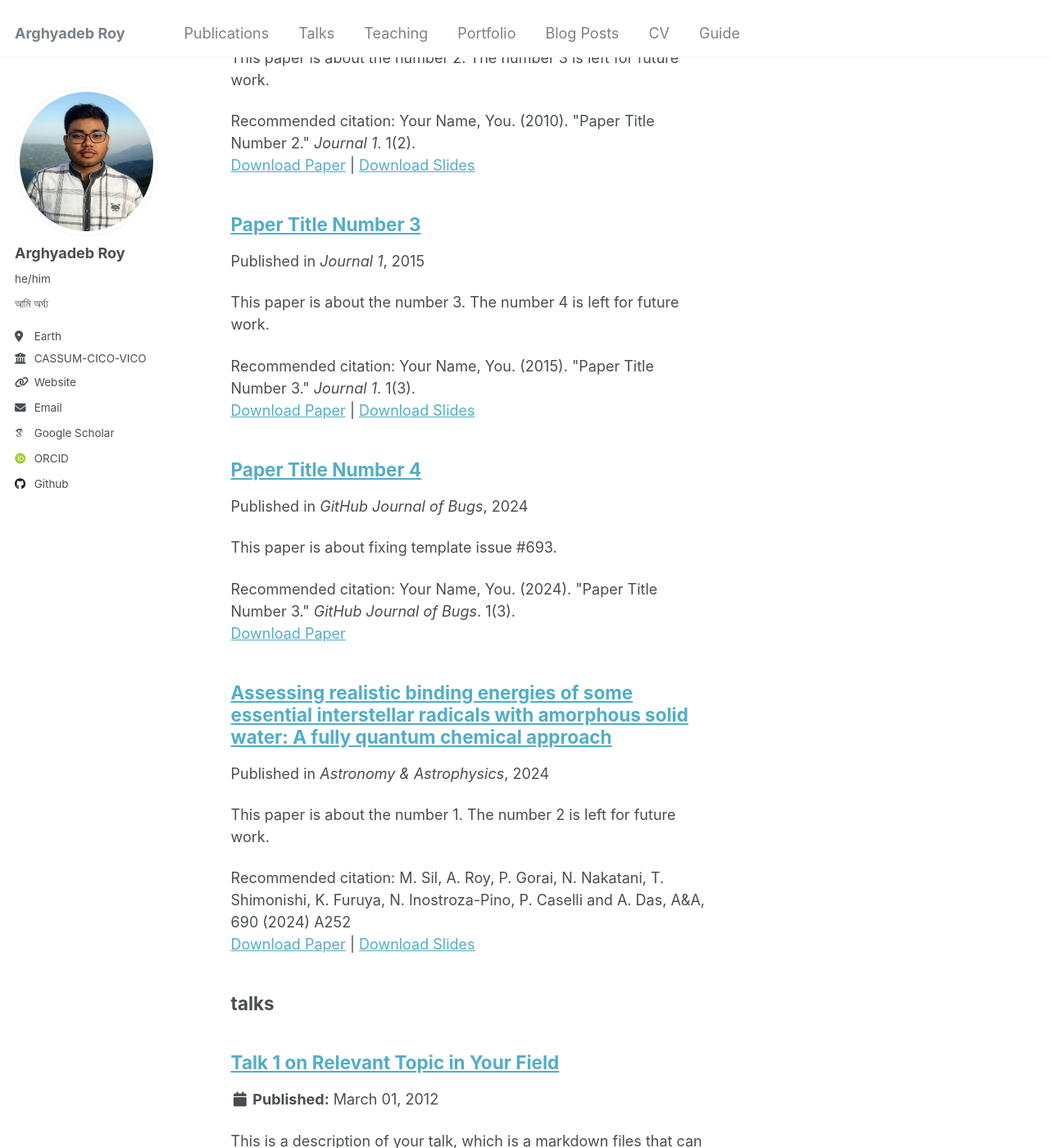
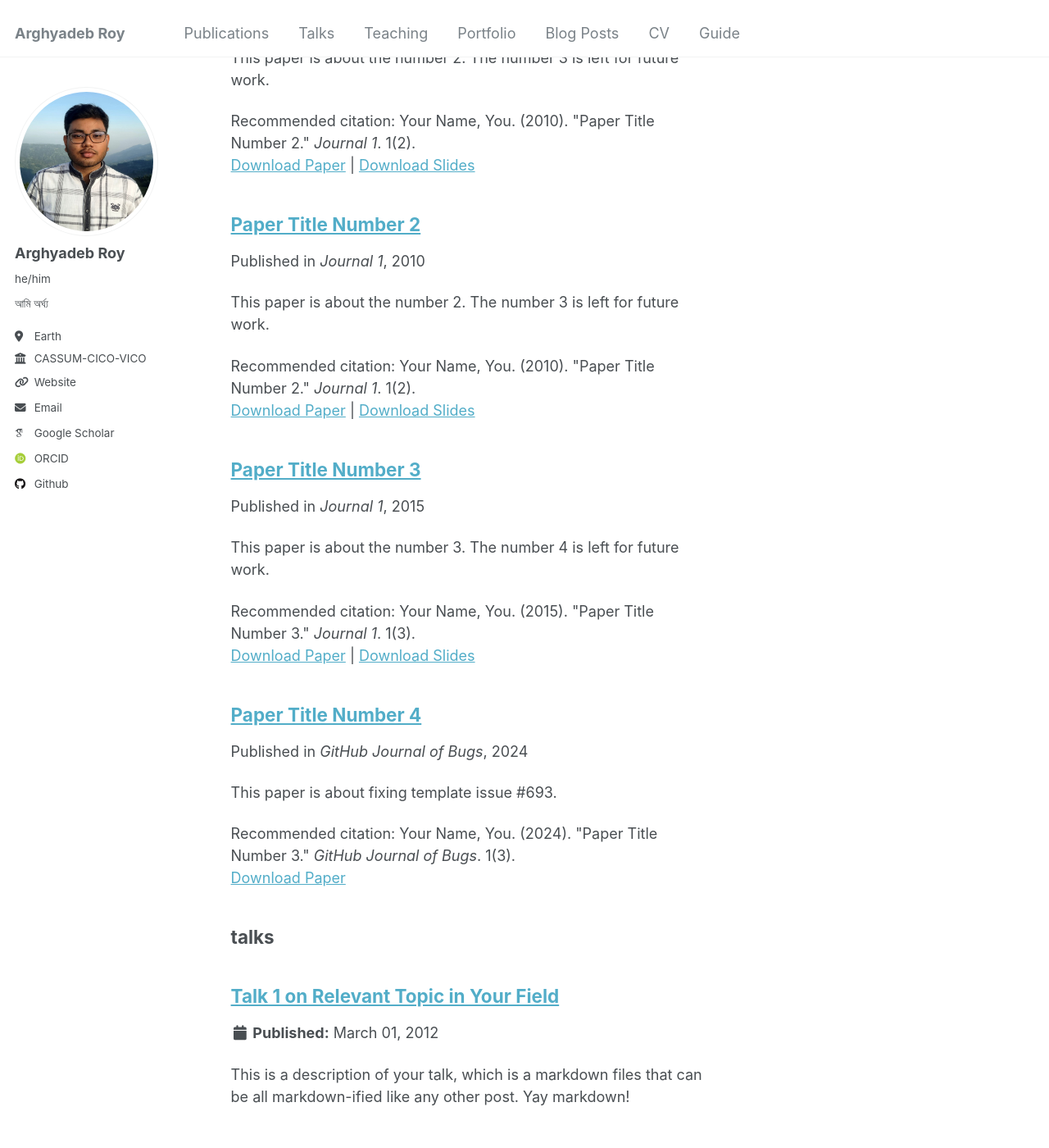
Before and after one commit to arghyadebroy/arghyadebroy.github.io, a Jekyll site: the page built from _pages/sitemap.md, in a window 1280 px wide and 1400 px high, scrolled down 4117 px. Shown: the whole window at 82% size. Built offline with Jekyll 4.4.1, drawn with Linux system fonts in a browser that asks for light colours; some web fonts are replaced.

Commit message:
Update 2009-10-01-paper-title-number-1.md

```diff
--- a/_publications/2009-10-01-paper-title-number-1.md
+++ b/_publications/2009-10-01-paper-title-number-1.md
@@ -1,14 +1,14 @@
 ---
-title: "Assessing realistic binding energies of some essential interstellar radicals with amorphous solid water: A fully quantum chemical approach"
+title: "Paper Title Number 2"
 collection: publications
-category:  Journal article
-permalink: https://doi.org/10.1051/0004-6361/202451642
-excerpt: 'This paper is about the number 1. The number 2 is left for future work.'
-date: 2024-10-11
-venue: 'Astronomy & Astrophysics'
+category: manuscripts
+permalink: /publication/2010-10-01-paper-title-number-2
+excerpt: 'This paper is about the number 2. The number 3 is left for future work.'
+date: 2010-10-01
+venue: 'Journal 1'
 slidesurl: 'http://academicpages.github.io/files/slides2.pdf'
-paperurl: 'https://doi.org/10.1051/0004-6361/202451642'
-citation: 'M. Sil, A. Roy, P. Gorai, N. Nakatani, T. Shimonishi, K. Furuya, N. Inostroza-Pino, P. Caselli and A. Das, A&A, 690 (2024) A252'
+paperurl: 'http://academicpages.github.io/files/paper2.pdf'
+citation: 'Your Name, You. (2010). &quot;Paper Title Number 2.&quot; <i>Journal 1</i>. 1(2).'
 ---
 
 The contents above will be part of a list of publications, if the user clicks the link for the publication than the contents of section will be rendered as a full page, allowing you to provide more information about the paper for the reader. When publications are displayed as a single page, the contents of the above "citation" field will automatically be included below this section in a smaller font.
```
